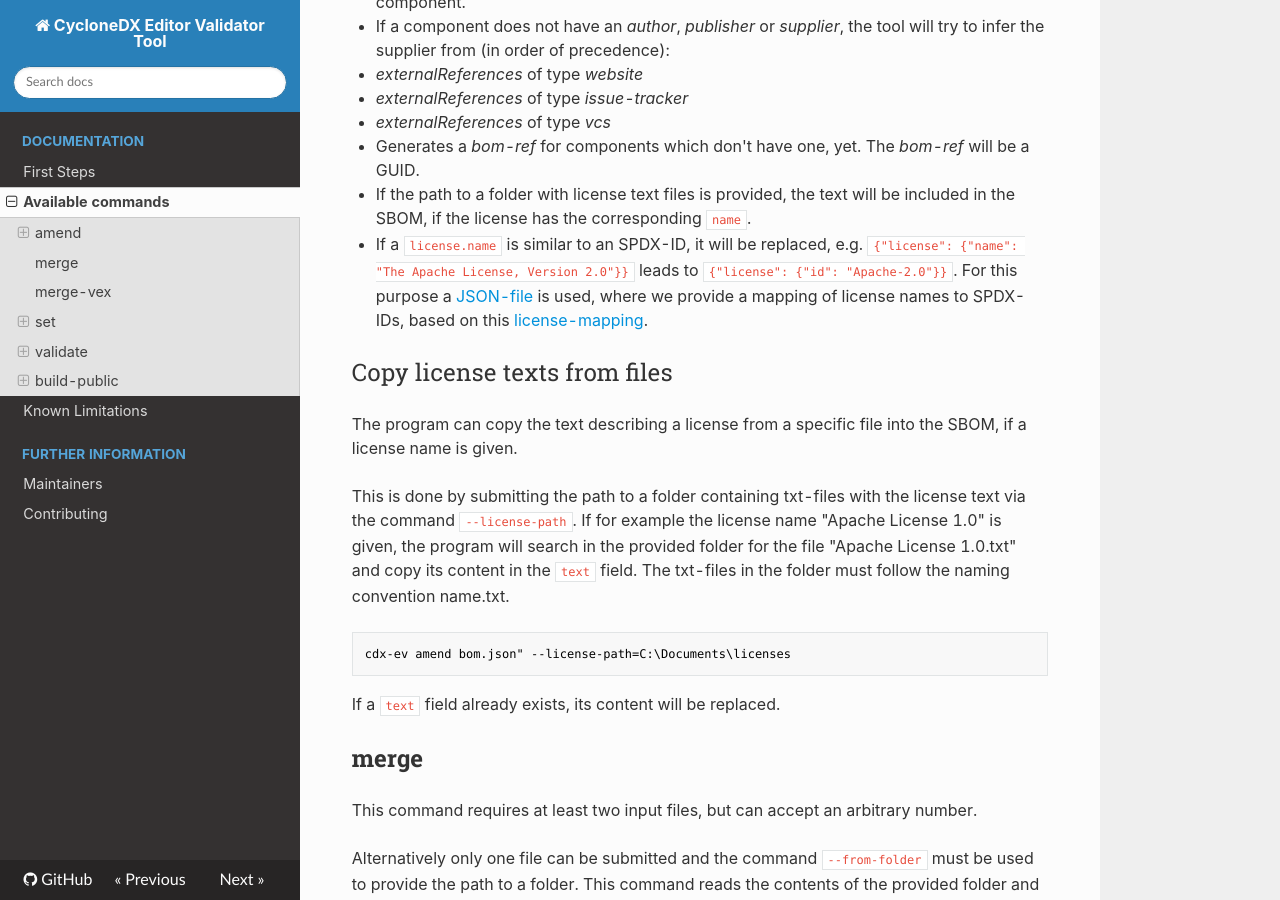
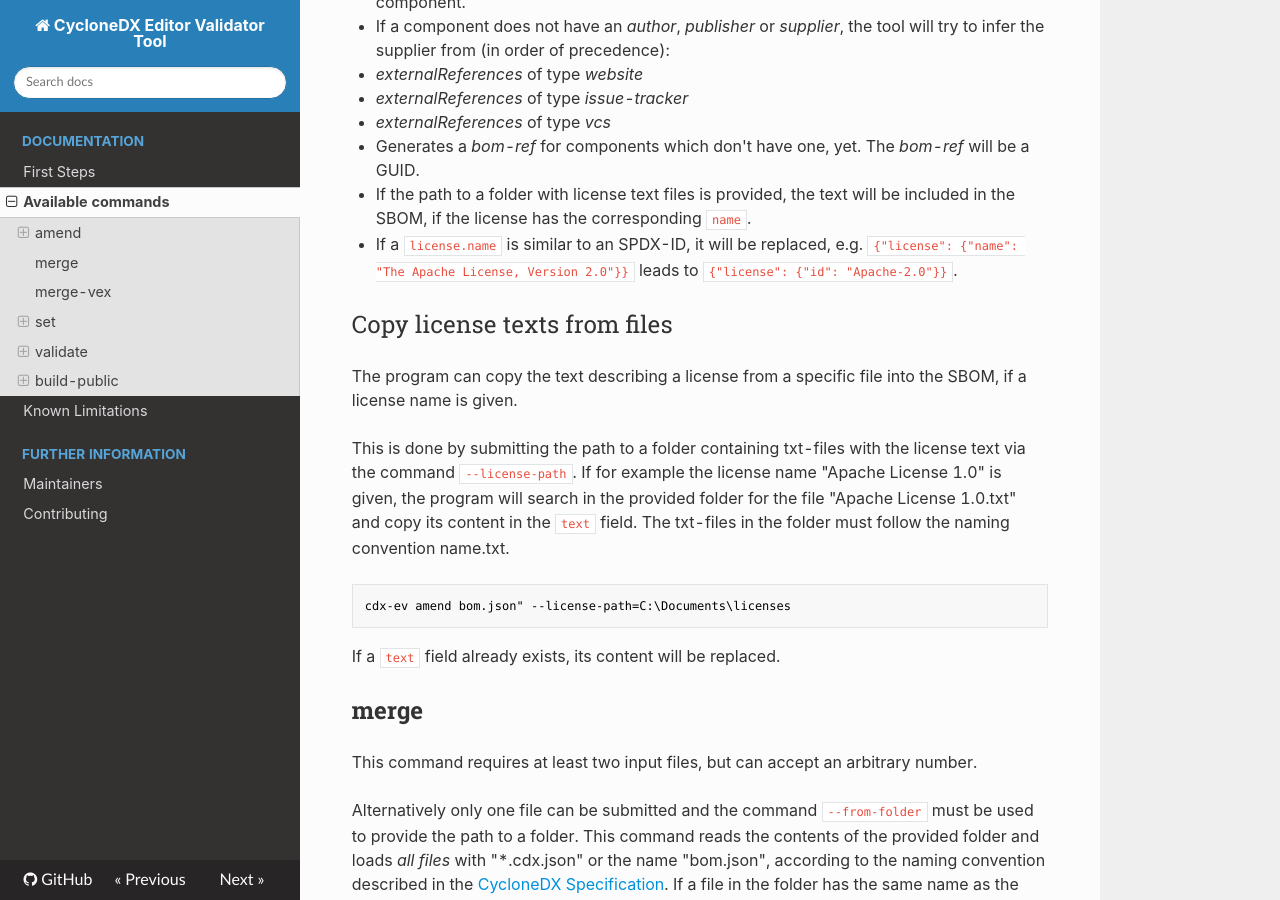
Before and after one commit to Festo-se/cyclonedx-editor-validator, an MkDocs documentation site: the page built from docs/available_commands.md, in a window 1280 px wide and 900 px high, scrolled down 634 px. Built offline with MkDocs 1.6.1, drawn with Linux system fonts in a browser that asks for light colours; nearby versions of some CDN libraries; some web fonts are replaced.

```diff
--- a/docs/available_commands.md
+++ b/docs/available_commands.md
@@ -20,7 +20,7 @@
   * *externalReferences* of type *vcs*
 * Generates a *bom-ref* for components which don't have one, yet. The *bom-ref* will be a GUID.
 * If the path to a folder with license text files is provided, the text will be included in the SBOM, if the license has the corresponding `name`.
-* If a `license.name` is similar to an SPDX-ID, it will be replaced, e.g. `{"license": {"name": "The Apache License, Version 2.0"}}` leads to `{"license": {"id": "Apache-2.0"}}`. For this purpose a [JSON-file](https://github.com/Festo-se/cyclonedx-editor-validator/blob/main/cdxev/amend/license_name_spdx_id_map.json) is used, where we provide a mapping of license names to SPDX-IDs, based on this [license-mapping](https://github.com/CycloneDX/cyclonedx-core-java/blob/master/src/main/resources/license-mapping.json).
+* If a `license.name` is similar to an SPDX-ID, it will be replaced, e.g. `{"license": {"name": "The Apache License, Version 2.0"}}` leads to `{"license": {"id": "Apache-2.0"}}`.
 
 ### Copy license texts from files
 
```
